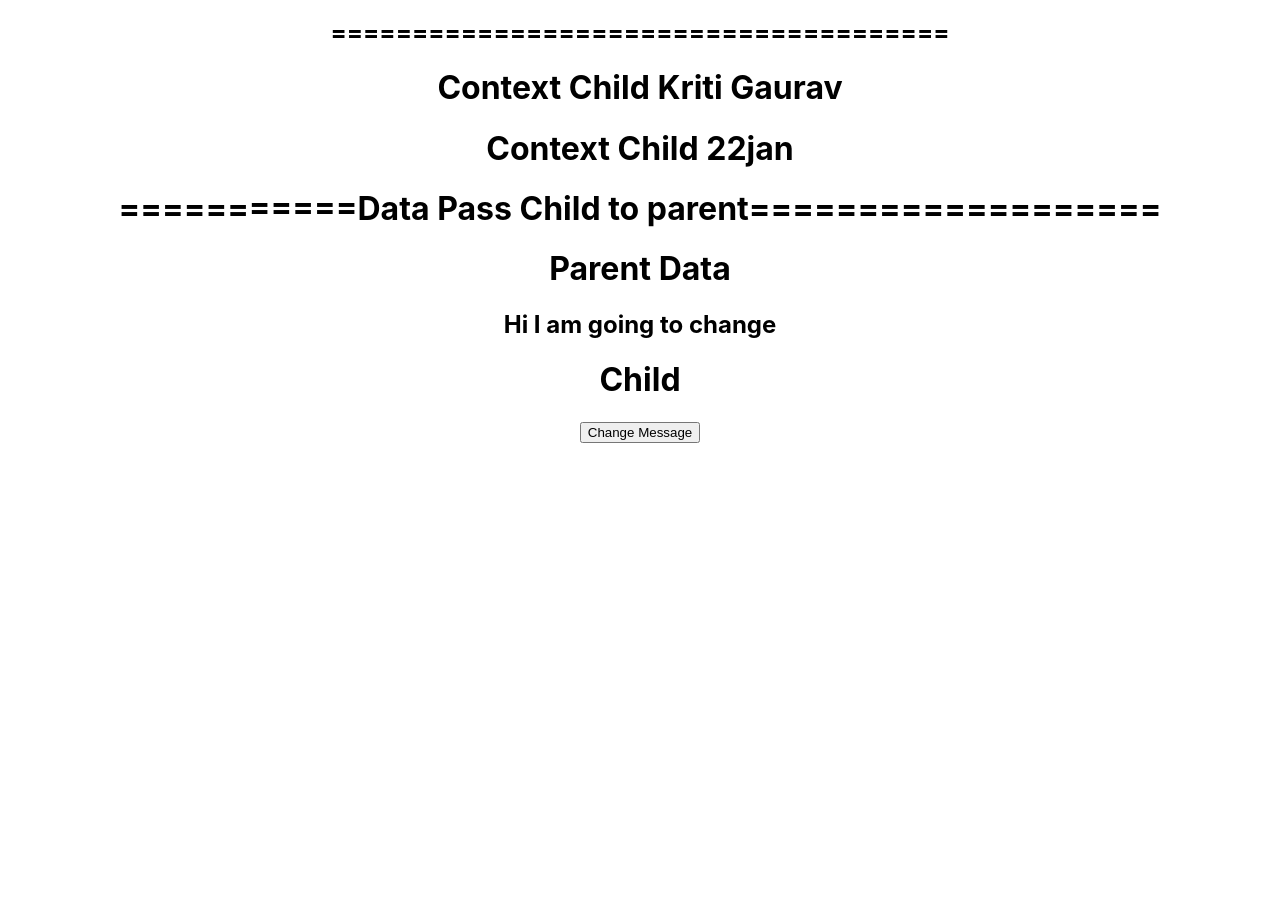
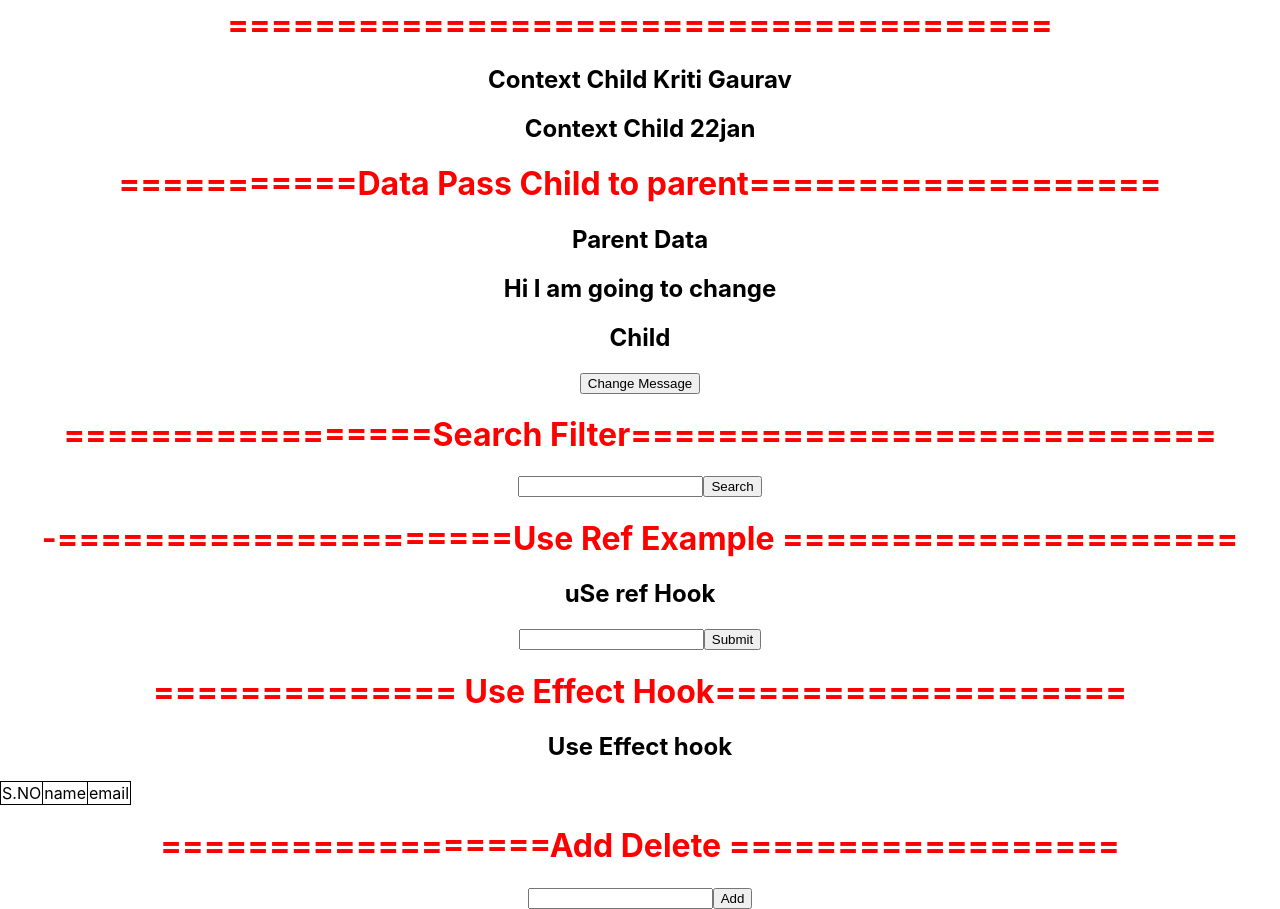
Before and after one commit to kritisoni19/react-concept, a React (Create React App) app: page / in a window 1280 px wide. Shown: the part 587-1496 px from the top of the page. Before the commit the page ends 1030 px from the top, so only its background shows below. Built offline with nearby package versions, Linux system fonts and the light colour scheme.

Commit message:
commit changes

```diff
--- a/src/App.css
+++ b/src/App.css
@@ -36,3 +36,12 @@
     transform: rotate(360deg);
   }
 }
+
+h1{
+  color:red
+}
+
+table, tr,td{
+  border: 1px solid black;
+  border-collapse: collapse;
+}
--- a/src/App.js
+++ b/src/App.js
@@ -3,16 +3,29 @@ import UseMemoHooks from './components/hooksConcept/UseMemoHooks';
 import UseCallbackHooks from './components/hooksConcept/UseCallbackHooks';
 import Parent from './components/ContextEg/Parent';
 import Parentlif from './components/lliftingStateUp/Parentlif';
+import Search from './components/Search';
+import RefHook from './components/RefHook';
+import EffectHook from './components/EffectHook';
+import AddDelete from './components/AddDelete';
+
 function App() {
   return (
     <div className="App">
         <UseMemoHooks/>
-        <h2>======================================</h2>
+        <h1>======================================</h1>
         <UseCallbackHooks/>
-        <h2>======================================</h2>
+        <h1>======================================</h1>
         <Parent/>
         <h1>===========Data Pass Child to parent===================</h1>
         <Parentlif/>
+        <h1>=================Search Filter===========================</h1>
+        <Search/>
+        <h1> -=====================Use Ref Example =====================</h1>
+        <RefHook/>
+        <h1>============== Use Effect Hook===================</h1>
+        <EffectHook/>
+        <h1> ==================Add Delete ==================</h1>
+        <AddDelete/>
     </div>
   );
 }
--- /dev/null
+++ b/src/components/AddDelete.js
@@ -0,0 +1,47 @@
+import { useState } from "react";
+
+
+
+function AddDelete(){
+    // onchange
+    const[enterName, setEntername] = useState('');
+    // showing on UI in form of array
+    const[showUi, setShowUi] =  useState([]);
+
+
+
+    const inputHandle =(e)=>{
+        setEntername(e.target.value);
+        // console.log(e.target.value)
+    }
+    const addHandle = ()=> {
+        setShowUi([...showUi, enterName]);
+        setEntername('')
+    }
+
+    const deleteHandle =(index)=>{
+        const copyfiler = [...showUi];
+         copyfiler.splice(index,1);
+        setShowUi(copyfiler);
+        console.log(copyfiler)
+    }
+    return (
+        <>
+            <input type='text' onChange={inputHandle} value={enterName}/>
+            <button onClick={addHandle}>Add</button>
+
+            {
+                showUi.map((items,index)=>{
+                    return (
+                        <div key={index}>
+                        {items} <button onClick={deleteHandle}>Delete</button>
+
+                    </div>
+                    )
+                })
+            }
+        </>
+    )
+}
+
+export default AddDelete;
--- a/src/components/ContextEg/Child.js
+++ b/src/components/ContextEg/Child.js
@@ -6,8 +6,8 @@ function Child(){
     const useName1 = useContext(myContext1);
     return(
         <>
-            <h1>Context Child {useName}</h1>
-            <h1>Context Child {useName1}</h1>
+            <h2>Context Child {useName}</h2>
+            <h2>Context Child {useName1}</h2>
 
 
         </>
--- /dev/null
+++ b/src/components/EffectHook.js
@@ -0,0 +1,54 @@
+
+// import { useState } from "react";
+// import { useEffect } from "react";
+
+
+function EffectHook(){
+
+    // const[showData, setShowData] = useState([]);
+
+    // const getData = async()=>{
+    //     const data = await fetch('https://jsonplaceholder.typicode.com/users');
+    //     const result = await data.json();
+    //     console.log(result);
+    //     setShowData(result)
+    // }
+
+    // useEffect(()=>{
+    //     // getData()
+    // },[])
+    return (
+        <>
+            <h2>Use Effect hook</h2>
+
+                 <div>
+                    <table>
+                     <thead>
+                     <tr>
+                            <td>S.NO</td>
+                            <td>name</td>
+                            <td>email</td>
+                        </tr>
+                     </thead>
+                        {/* {
+
+                                showData.map((e)=>{
+                                    return  <tbody key={e.id}>
+                                        <tr>
+                                        <td>{e.id}</td>
+                                        <td>{e.name}</td>
+                                        <td>{e.email}</td>
+                                    </tr>
+                                    </tbody>
+                                })
+                        } */}
+
+                    </table>
+                </div>
+
+
+        </>
+    )
+}
+
+export default EffectHook;
--- /dev/null
+++ b/src/components/RefHook.js
@@ -0,0 +1,22 @@
+
+import {useRef, useState} from 'react';
+
+function RefHook(){
+
+    const [name, setName] = useState('')
+
+    const refElement = useRef();
+    const submitHandle = ()=>{
+        refElement.current.style.color = 'yellow'
+    }
+    return (
+        <>
+            <h2> uSe ref Hook</h2>
+            {name}
+            <input type='text' ref={refElement}  onChange={(e)=>{setName(e.target.value)}}/>
+            <button onClick={submitHandle}>Submit</button>
+        </>
+    )
+}
+
+export default RefHook;
--- a/src/components/Search.js
+++ b/src/components/Search.js
@@ -1,13 +1,32 @@
-
+import { useEffect, useState } from "react";
 
 function Search(){
 
     const [search,setSearch] = useState('');
 
+    console.log(search)
+
+    useEffect(()=>{
+
+        const timer = setTimeout(()=>{
+             getSearchResult()
+        },1000)
+
+        return()=>{
+            clearTimeout(timer)
+        }
+
+    },[search])
+
+    const getSearchResult =()=>{
+        // API calll
+        console.log('api calll......')
+    }
+
     return (
         <>
             <input type="text" onChange={(e)=>{setSearch(e.target.value)}} value ={search}/>
-            <button type='button'>Search</button>
+            <button type='button' >Search</button>
         </>
     )
 }
--- a/src/components/hooksConcept/UseCallbackHooks.js
+++ b/src/components/hooksConcept/UseCallbackHooks.js
@@ -18,10 +18,10 @@ const addHandle = ()=>{
 }
     return (
         <>
-            <h1>Use Callback Hooks</h1>
+            <h2>Use Callback Hooks</h2>
 
             <UseCallbackHooksChild learning={learning}/>
-            <h1>{count}</h1>
+            <h2>{count}</h2>
             <button onClick={addHandle}>Add</button>
         </>
     )
--- a/src/components/lliftingStateUp/Childlif.js
+++ b/src/components/lliftingStateUp/Childlif.js
@@ -4,7 +4,7 @@ function Childlif(props){
 
     return (
         <>
-            <h1>Child</h1>
+            <h2>Child</h2>
             <button onClick={()=>{props.getData(' yeyy here i am')}}>Change Message</button>
         </>
     )
--- a/src/components/lliftingStateUp/Parentlif.js
+++ b/src/components/lliftingStateUp/Parentlif.js
@@ -12,7 +12,7 @@ function Parentlif(){
 
         return (
             <>
-                <h1>Parent Data</h1>
+                <h2>Parent Data</h2>
                 <h2>{message}</h2>
                 <Childlif getData={getData}>
 
```
